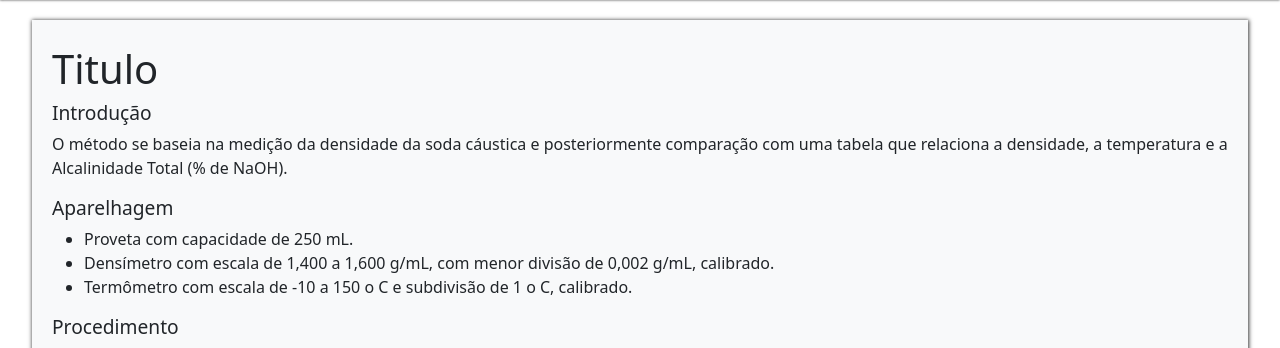
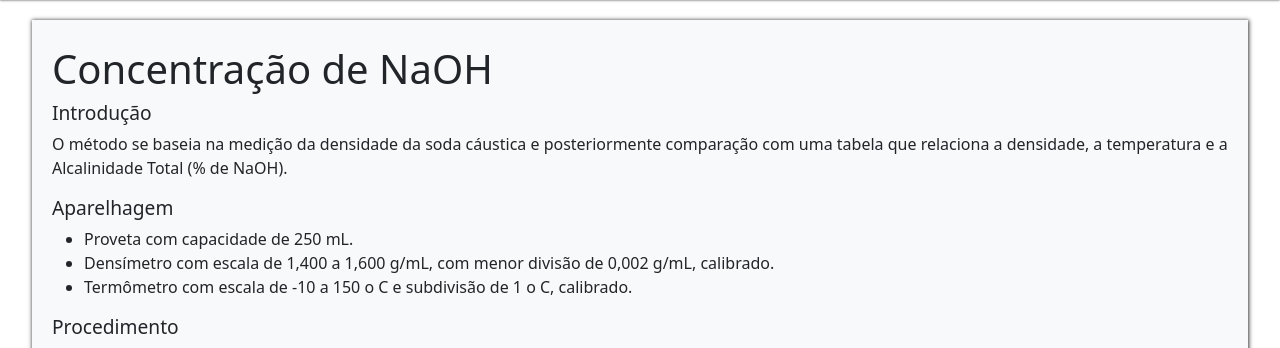
Before and after one commit to MoreiraAlex/UnivespPI-Concentra, a Django app: page /about in a window 1280 px wide. Shown: the part 69-417 px from the top of the page. Run offline with Django 3.2, Linux system fonts and the light colour scheme; some libraries are stand-ins or nearby versions.

Commit message:
Colocando titulo na pagina Sobre

```diff
--- a/templates/about.html
+++ b/templates/about.html
@@ -30,7 +30,7 @@
 
 {% block content %}
     <div class="area-about">
-        <h1>Titulo</h1>
+        <h1>Concentração de NaOH</h1>
         <h2>Introdução</h2>
         <p>
             O método se baseia na medição da densidade da soda cáustica e posteriormente comparação com uma tabela que
```
